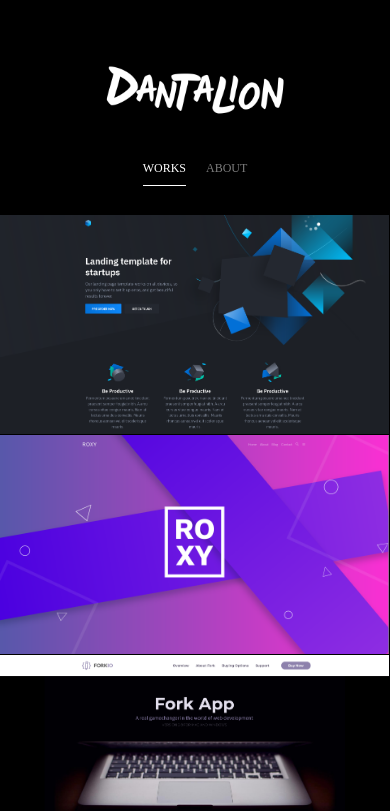
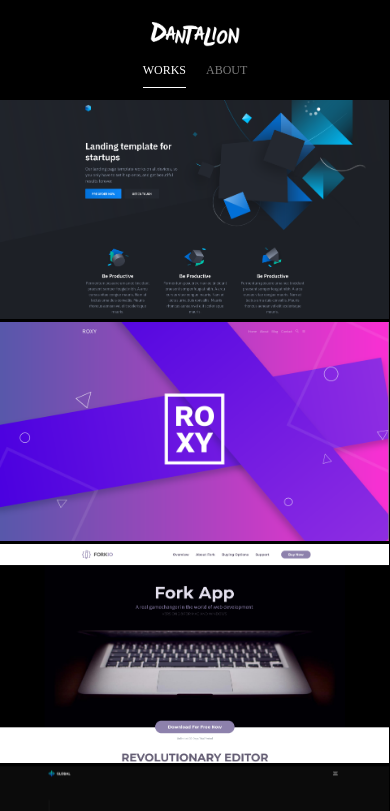
Before and after one commit to Alexei983/Alexei983.github.io, a plain HTML site: page html/works.html in a window 390 px wide. Shown: the top 811 px of the page. Drawn offline with nearby package versions, Linux system fonts and the light colour scheme; a web font is replaced by a local one.

Commit message:
Add files via upload

```diff
--- a/css/components/header.css
+++ b/css/components/header.css
@@ -50,3 +50,19 @@
 .link a:hover{
     color: #fff;
 }
+
+@media (max-width: 800px){
+    .header{
+        height: 100px;
+    }
+
+    .logo img{
+        width: 100px;
+        margin-top: -45px;
+    }
+
+    .links{
+        margin-top: 0px;
+    }
+
+}
--- a/css/works.css
+++ b/css/works.css
@@ -19,7 +19,7 @@ body{
 
 .work img{
     height: 300px;
-    transition: transform 0.25s;
+    transition: transform 0.5s;
 }
 
 .work img:hover{
@@ -40,6 +40,10 @@ body{
         grid-template-columns: 100%;
     }
 
+    .work{
+        margin-bottom: 3px;
+    }
+
     .work img{
         width: 100%;
         height: auto;
--- a/html/works.html
+++ b/html/works.html
@@ -8,6 +8,8 @@
     <link rel="stylesheet" href="../css/works.css">
     <link rel="stylesheet" href="../css/fonts.css">
     <link rel="stylesheet" href="../css/components/header.css">
+
+    <link href="https://unpkg.com/aos@2.3.1/dist/aos.css" rel="stylesheet">
 </head>
 <body>
     <header>
@@ -23,14 +25,19 @@
         <div class="main">
             <div>
                 <div class="works">
-                    <div class="work"><a href="../works/solid/index.html"><img src="../works/solid.png" alt=""></a></div>
-                    <div class="work"><a href="../works/roxy-master/index.html"><img src="../works/roxy.png" alt=""></a></div>
-                    <div class="work"><a href="../works/Forkio/Forkio/index.html"><img src="../works/forkio.png" alt=""></a></div>
-                    <div class="work"><a href="../works/global-master/index.html"><img src="../works/global-master.png" alt=""></a></div>
+                    <div class="work" data-aos="fade-up" data-aos-duration="3000"><a href="../works/solid/index.html"><img src="../works/solid.png" alt=""></a></div>
+                    <div class="work" data-aos="fade-up" data-aos-duration="3000"><a href="../works/roxy-master/index.html"><img src="../works/roxy.png" alt=""></a></div>
+                    <div class="work" data-aos="fade-up" data-aos-duration="3000"><a href="../works/Forkio/Forkio/index.html"><img src="../works/forkio.png" alt=""></a></div>
+                    <div class="work" data-aos="fade-up" data-aos-duration="3000"><a href="../works/global-master/index.html"><img src="../works/global-master.png" alt=""></a></div>
                 </div>
 
             </div>
         </div>
     </main>
+
+    <script src="https://unpkg.com/aos@2.3.1/dist/aos.js"></script>
+    <script>
+        AOS.init();
+      </script>
 </body>
 </html>
```
